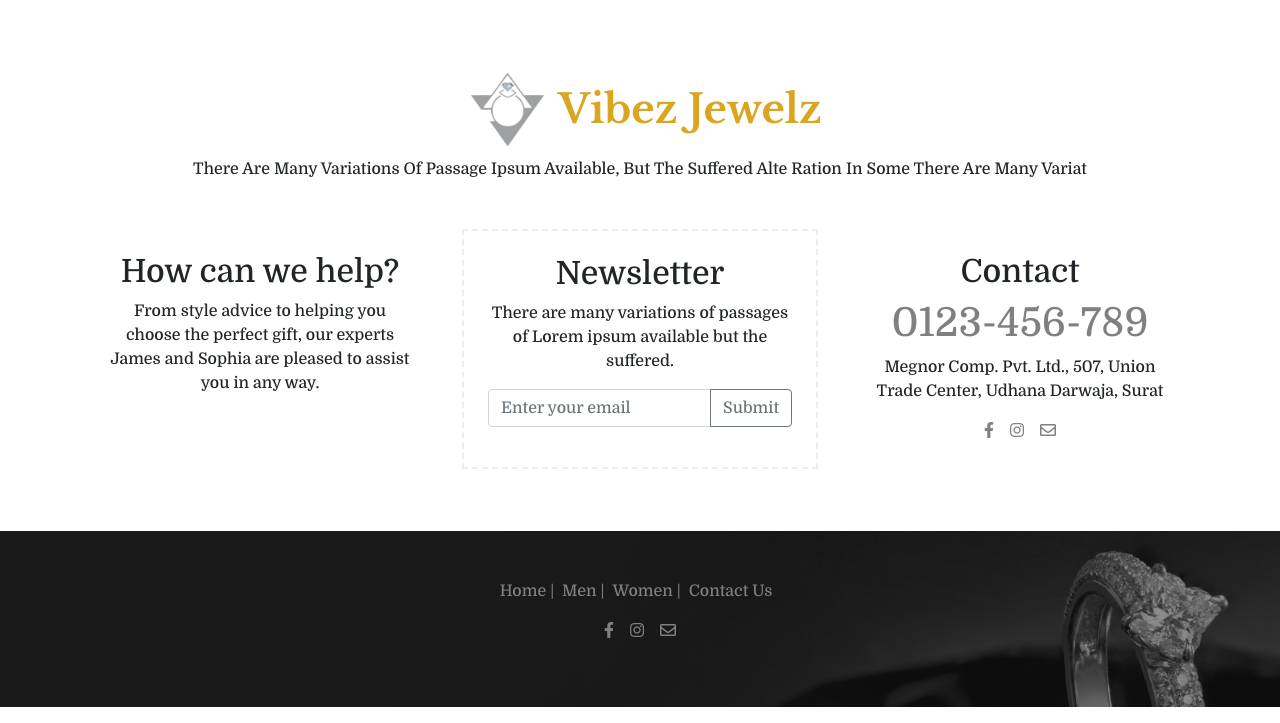
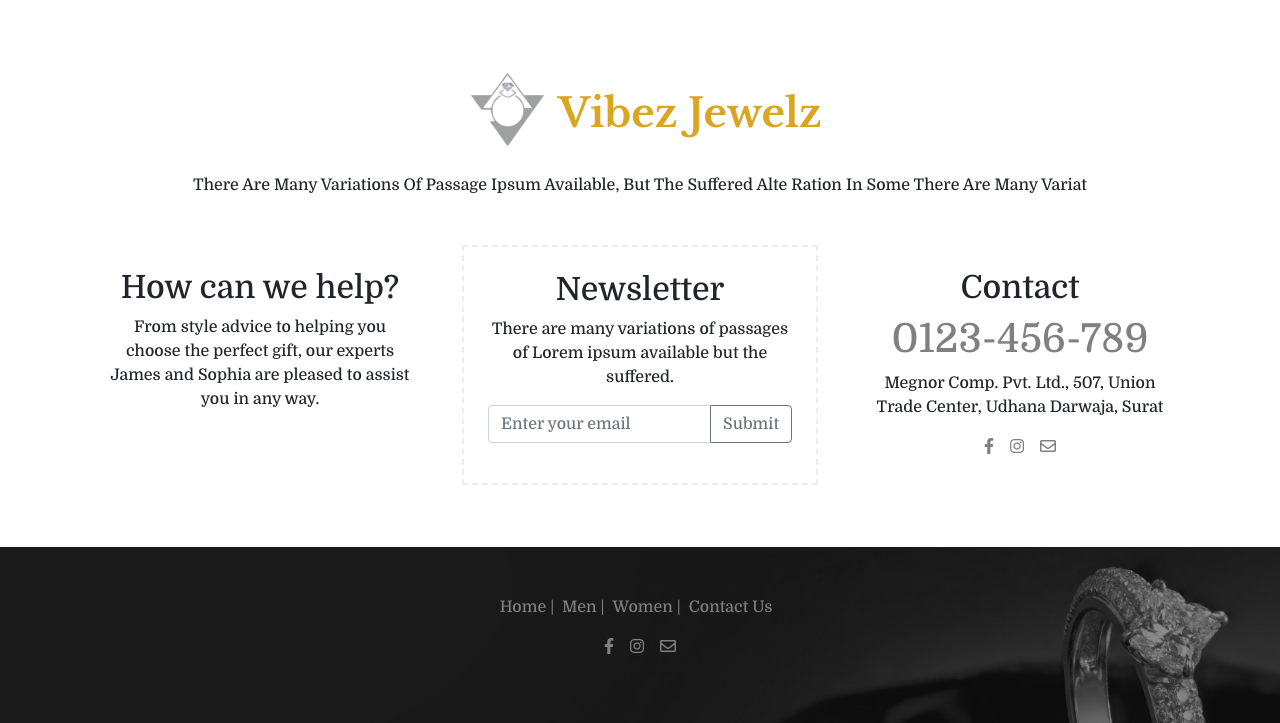
Before and after one commit to harshumaretiya/-Vibez, a plain HTML site: page menProduct.html in a window 1280 px wide. Shown: the part 1566-2289 px from the top of the page. Drawn offline with nearby package versions, Linux system fonts and the light colour scheme.

Commit message:
index page image issue 1

```diff
--- a/menProduct.html
+++ b/menProduct.html
@@ -183,10 +183,9 @@
                         justify-content-center">
                         <img src="./assets/images/logo.png"
                             width="100px" alt="">
-                        <h4 class="color-goldenrod mb-0 font-family-libre
-                            font-size-40">Vibez Jewelz</h4>
+                        <h4 class="color-goldenrod mt-3 font-family-libre font-size-40">Vibez Jewelz</h4>
                     </div>
-                    <p>There Are Many Variations Of Passage Ipsum Available, But
+                    <p class="mt-3">There Are Many Variations Of Passage Ipsum Available, But
                         The Suffered Alte Ration In Some There Are Many Variat</p>
                 </div>
                 <div class="row mt-5">
@@ -215,7 +214,7 @@
                                         aria-label="Recipient's username"
                                         aria-describedby="button-addon2">
                                     <button class="btn btn-outline-secondary"
-                                        type="button" id="button-addon2">Submit</button>
+                                    type="button" id="button-addon2">Submit</button>
                                 </div>
                             </form>
                         </div>
```
Also changed, not shown: womenProduct.html (+3 -4 lines).
